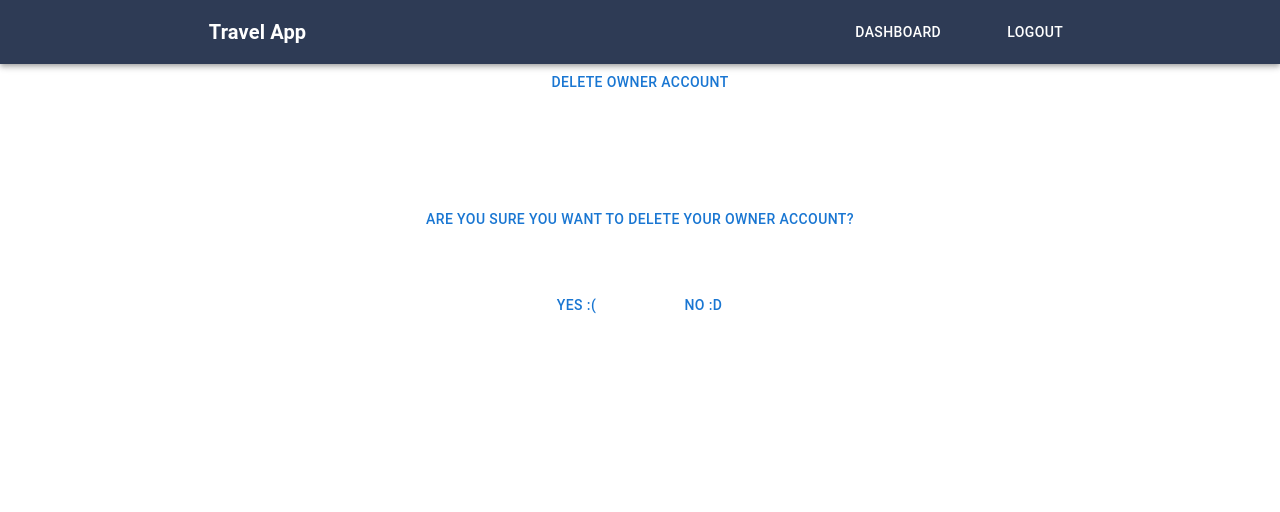
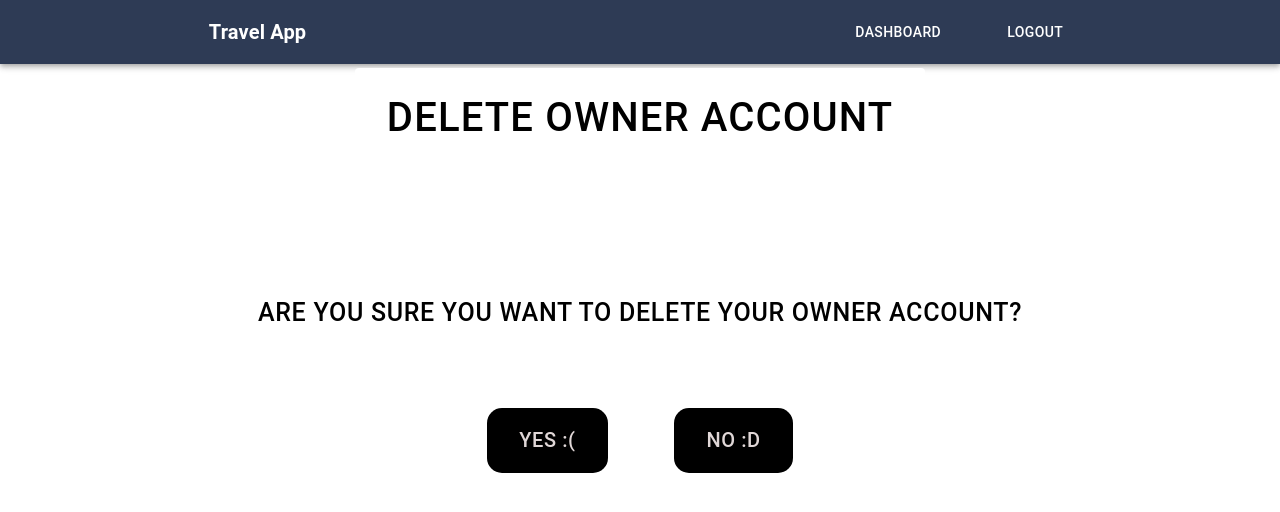
Before and after one commit to geethapriyanka7/Travel-App, a React (Create React App) app in the folder react/: page /do in a window 1280 px wide. Shown: the top 512 px of the page. Built offline with nearby package versions, Linux system fonts and the light colour scheme.

Commit message:
important

```diff
--- a/react/src/components/Owner/DeleteOwner.css
+++ b/react/src/components/Owner/DeleteOwner.css
@@ -1,38 +1,38 @@
 .button {
-    background-color: #ffffff;
-    border: none;
-    color: rgb(0, 0, 0);
-    padding: 15px 32px;
-    text-align: center;
-    text-decoration: none;
-    display: inline-block;
-    font-size: 40px;
-    margin: 4px 2px;
-    cursor: pointer;
+    background-color: #ffffff !important;
+    border: none !important;
+    color: rgb(0, 0, 0) !important;
+    padding: 15px 32px !important;
+    text-align: center !important;
+    text-decoration: none !important;
+    display: inline-block !important;
+    font-size: 40px !important;
+    margin: 4px 2px !important;
+    cursor: pointer !important;
   }
 .but {
-    background-color: #ffffff;
-    border: none;
-    top: 100px;
-    color: rgb(0, 0, 0);
-    padding: 15px 32px;
-    text-align: center;
-    text-decoration: none;
-    display: inline-block;
-    font-size: 25px;
-    margin: 4px 2px;
-    cursor: pointer;
+    background-color: #ffffff !important;
+    border: none !important;
+    top: 100px !important;
+    color: rgb(0, 0, 0) !important;
+    padding: 15px 32px !important;
+    text-align: center !important;
+    text-decoration: none !important;
+    display: inline-block !important;
+    font-size: 25px !important;
+    margin: 4px 2px !important;
+    cursor: pointer !important;
 }
 .gig {
-    background-color: #000000;
-    border: none;
-    top: 150px;
-    color: rgb(224, 215, 215);
-    padding: 15px 32px;
-    text-align: center;
-    border-radius: 15px;
-    display: inline-block;
-    font-size: 20px;
-    margin: 4px 2px;
-    cursor: pointer;
+    background-color: #000000 !important;
+    border: none !important;
+    top: 150px !important;
+    color: rgb(224, 215, 215) !important;
+    padding: 15px 32px !important;
+    text-align: center !important;
+    border-radius: 15px !important;
+    display: inline-block !important;
+    font-size: 20px !important;
+    margin: 4px 2px !important;
+    cursor: pointer !important;
 }
--- a/react/src/components/Owner/DeleteOwner.js
+++ b/react/src/components/Owner/DeleteOwner.js
@@ -1,12 +1,12 @@
-import React from 'react'
-import Button from '@mui/material/Button';
-import './DeleteOwner.css';
+import React, {Component} from 'react'
+import Button from '@mui/material/Button'
+import "../Owner/DeleteOwner.css";
 
 
 export default function Test() {
 
     return (
-        <body>
+        <div>
 
         <div  align="center">
             <Button className='button' variant = 'text'>Delete Owner Account</Button>
@@ -20,7 +20,7 @@ export default function Test() {
             <Button className='gig' variant='text'>NO :D</Button>
         </div>
 
-        </body>
+        </div>
     )
 
 }
--- a/react/src/components/Owner/OwnerHome.css
+++ b/react/src/components/Owner/OwnerHome.css
@@ -1,40 +1,40 @@
-.button {
-    background-color: #ffffff;
-    border: none;
-    color: rgb(0, 0, 0);
-    padding: 15px 32px;
-    text-align: center;
-    text-decoration: none;
-    display: inline-block;
-    font-size: 40px;
-    margin: 4px 2px;
-    cursor: pointer;
+.bun {
+    background-color: #ffffff !important;
+    border: none !important;
+    color: rgb(0, 0, 0) !important;
+    padding: 15px 32px !important;
+    text-align: center !important;
+    text-decoration: none !important;
+    display: inline-block !important;
+    font-size: 40px !important;
+    margin: 4px 2px !important;
+    cursor: pointer !important;
   }
 
-.gig {
-    background-color: #000000;
-    border: none;
-    top: 70px;
-    color: rgb(224, 215, 215);
-    padding: 15px 32px;
-    text-align: center;
-    border-radius: 15px;
-    display: inline-block;
-    font-size: 30px;
-    margin: 4px 2px;
-    cursor: pointer;
+.gug {
+    background-color: #000000 !important;
+    border: none !important;
+    top: 70px !important;
+    color: rgb(224, 215, 215) !important;
+    padding: 15px 32px !important;
+    text-align: center !important;
+    border-radius: 15px !important;
+    display: inline-block !important;
+    font-size: 30px !important;
+    margin: 4px 2px !important;
+    cursor: pointer !important;
 }
 
 .big {
-    background-color: #000000;
-    border: none;
-    top: 100px;
-    color: rgb(224, 215, 215);
-    padding: 15px 32px;
-    text-align: center;
-    border-radius: 15px;
-    display: inline-block;
-    font-size: 30px;
-    margin: 4px 2px;
-    cursor: pointer;
+    background-color: #000000 !important;
+    border: none !important;
+    top: 100px !important;
+    color: rgb(224, 215, 215) !important;
+    padding: 15px 32px !important;
+    text-align: center !important;
+    border-radius: 15px !important;
+    display: inline-block !important;
+    font-size: 30px !important;
+    margin: 4px 2px !important;
+    cursor: pointer !important;
 }
--- a/react/src/components/Owner/OwnerHome.js
+++ b/react/src/components/Owner/OwnerHome.js
@@ -9,10 +9,10 @@ export default function Test() {
         <body>
 
         <div  align="center">
-            <Button className='button' variant = 'text'>Welcome, Owner!</Button>
+            <Button className='bun' variant = 'text'>Welcome, Owner!</Button>
          </div>
         <div align="center">
-            <Button className='gig' variant='text'>Add Property</Button>
+            <Button className='gug' variant='text'>Add Property</Button>
         </div>
         <div align="center">
             <Button className='big' variant='text'>Remove Property</Button>
```
